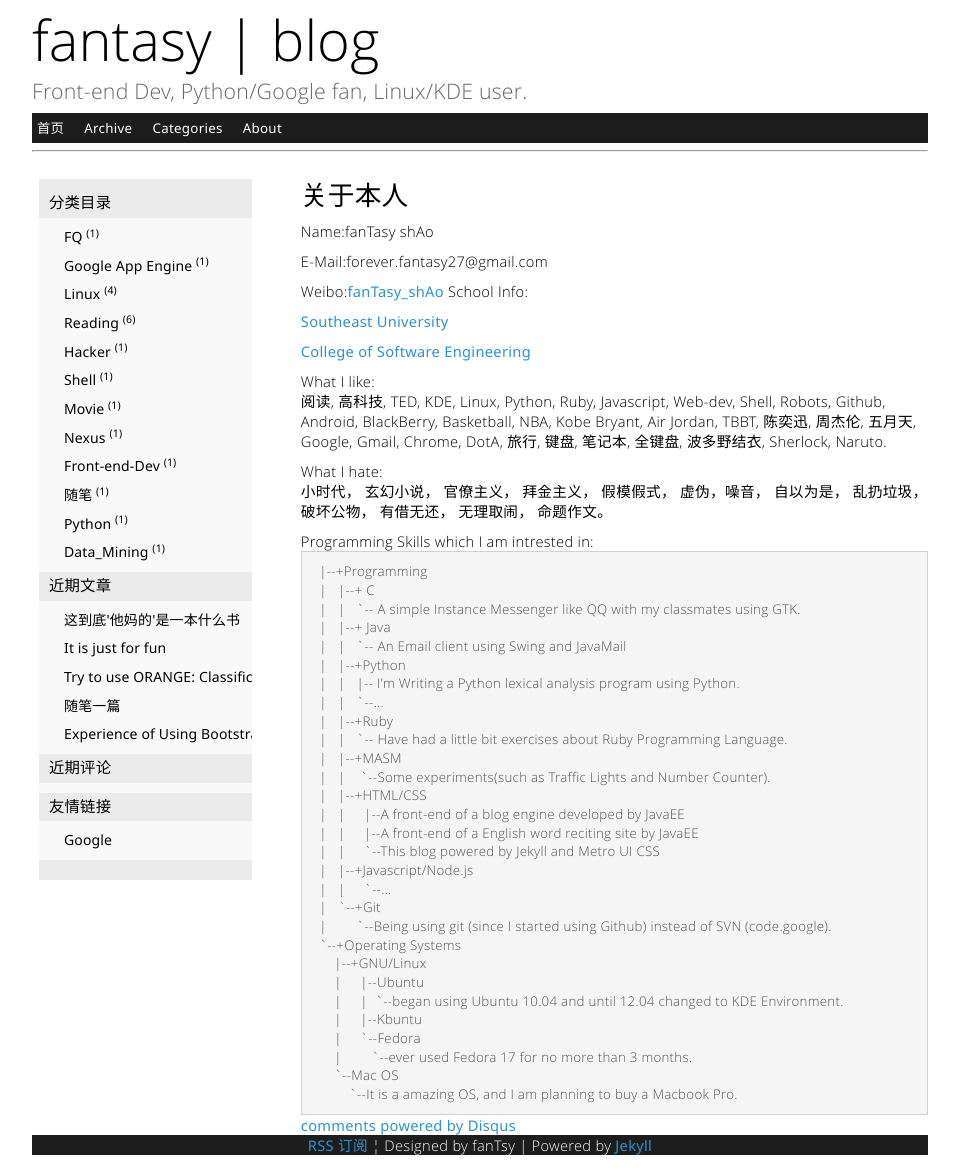
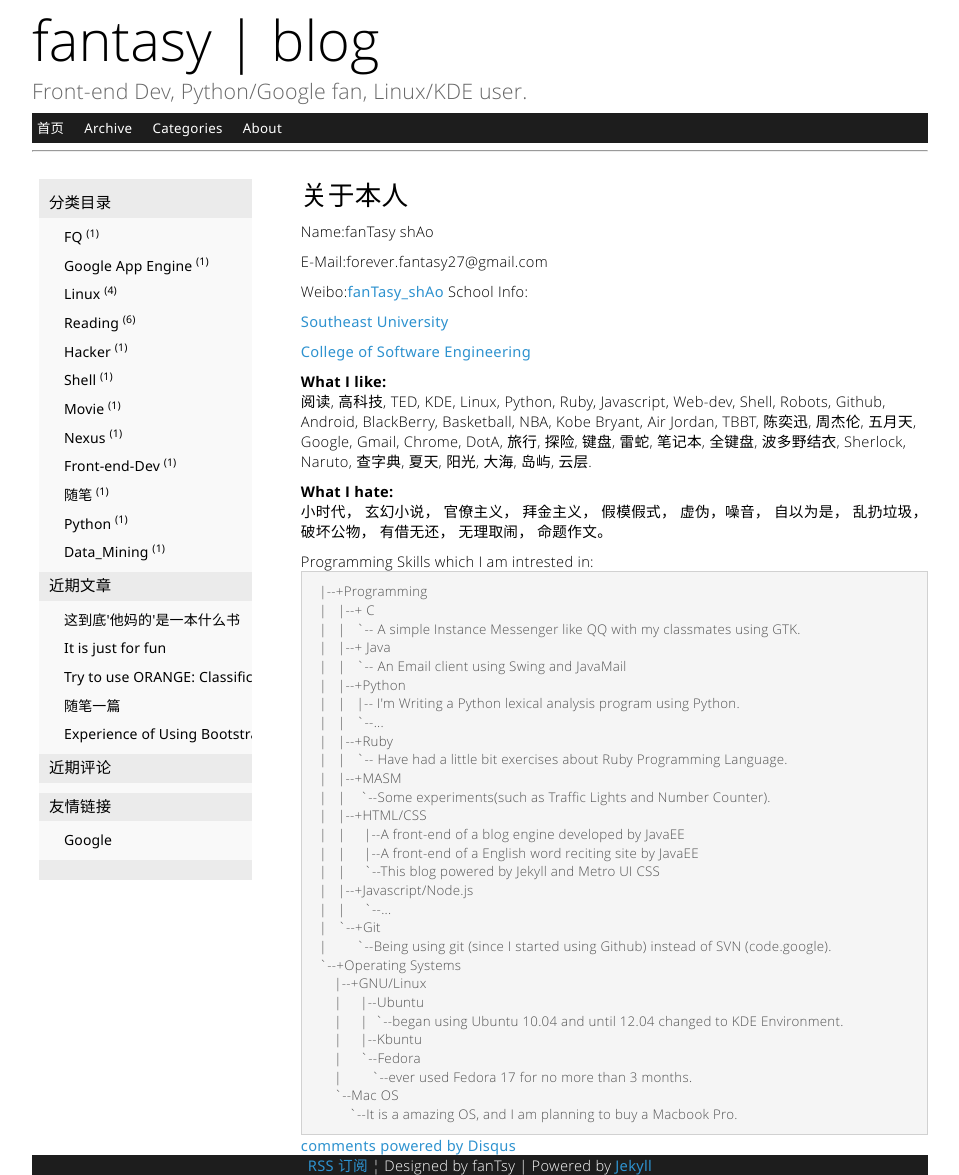
Before and after one commit to SFantasy/blog, a Jekyll site: the page built from about.html, in a window 1280 px wide. Shown: the whole page, without its empty margins (160-1119 px from the left). Built offline with Jekyll 4.4.1, drawn with Linux system fonts in a browser that asks for light colours; Markdown is read by kramdown in place of the engine named in the settings; comment, search, counter and statistics services are not loaded.

Commit message:
Update about.html

```diff
--- a/about.html
+++ b/about.html
@@ -10,10 +10,10 @@
 <span>School Info:</span>
 <p><a href="http://www.seu.edu.cn">Southeast University</a></p>
 <p><a href="http://cose.seu.edu.cn">College of Software Engineering</a></p>
-<span>What I like:</span>
+<span><strong>What I like:</strong></span>
 <p>阅读, 高科技, TED, KDE, Linux, Python, Ruby, Javascript, Web-dev, Shell, Robots, Github, Android, BlackBerry, Basketball, NBA, Kobe Bryant, Air Jordan, TBBT, 陈奕迅,
-周杰伦, 五月天, Google, Gmail, Chrome, DotA, 旅行, 键盘, 笔记本, 全键盘, 波多野结衣, Sherlock, Naruto.</p>
-<span>What I hate:</span>
+周杰伦, 五月天, Google, Gmail, Chrome, DotA, 旅行, 探险, 键盘, 雷蛇, 笔记本, 全键盘, 波多野结衣, Sherlock, Naruto, 查字典, 夏天, 阳光, 大海, 岛屿, 云层.</p>
+<span><strong>What I hate:</strong></span>
 <p>小时代， 玄幻小说， 官僚主义， 拜金主义， 假模假式， 虚伪，噪音， 自以为是， 乱扔垃圾， 破坏公物， 有借无还， 无理取闹， 命题作文。</p>
 <span>Programming Skills which I am intrested in:</span>
 <pre>
```
